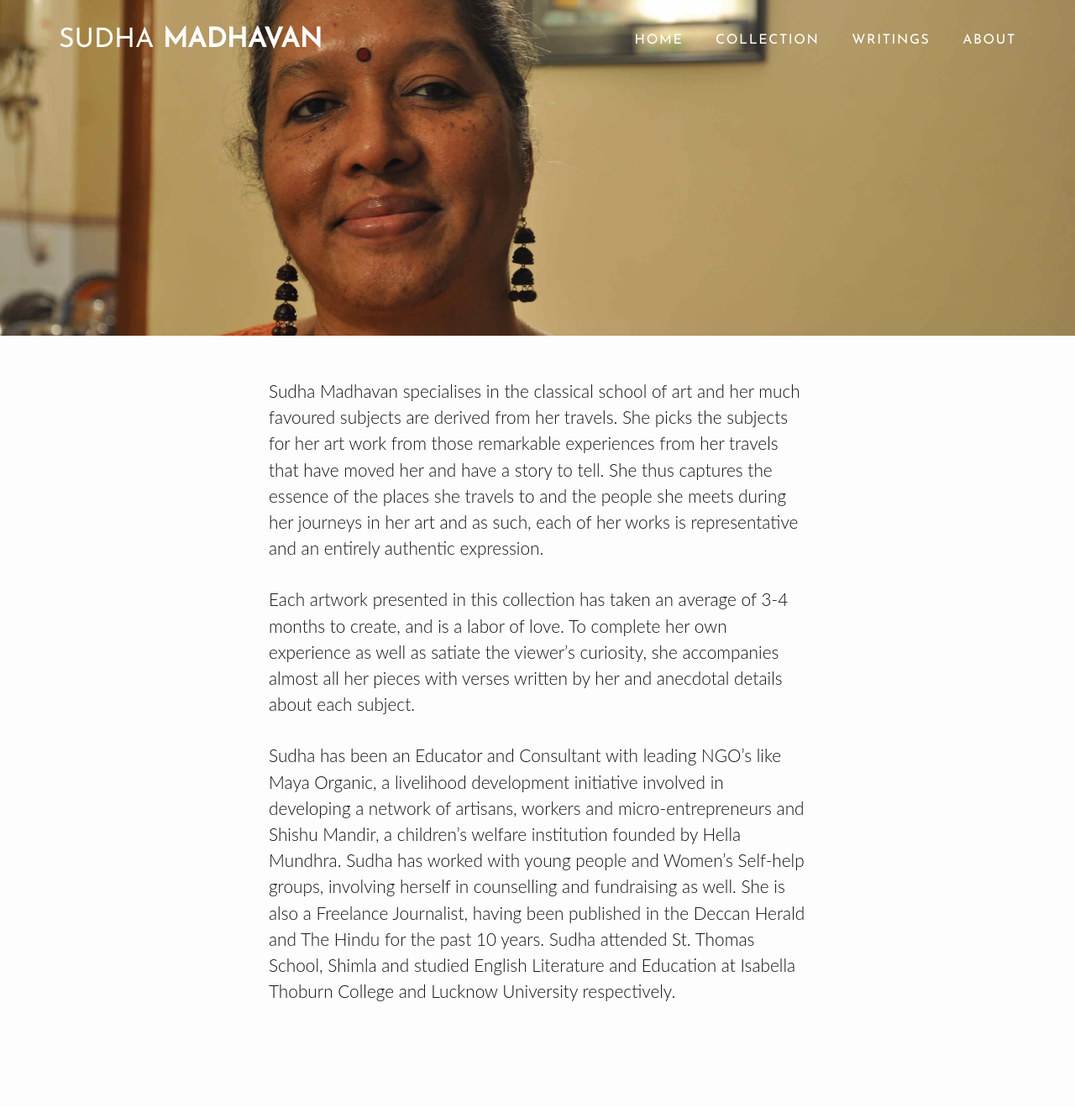
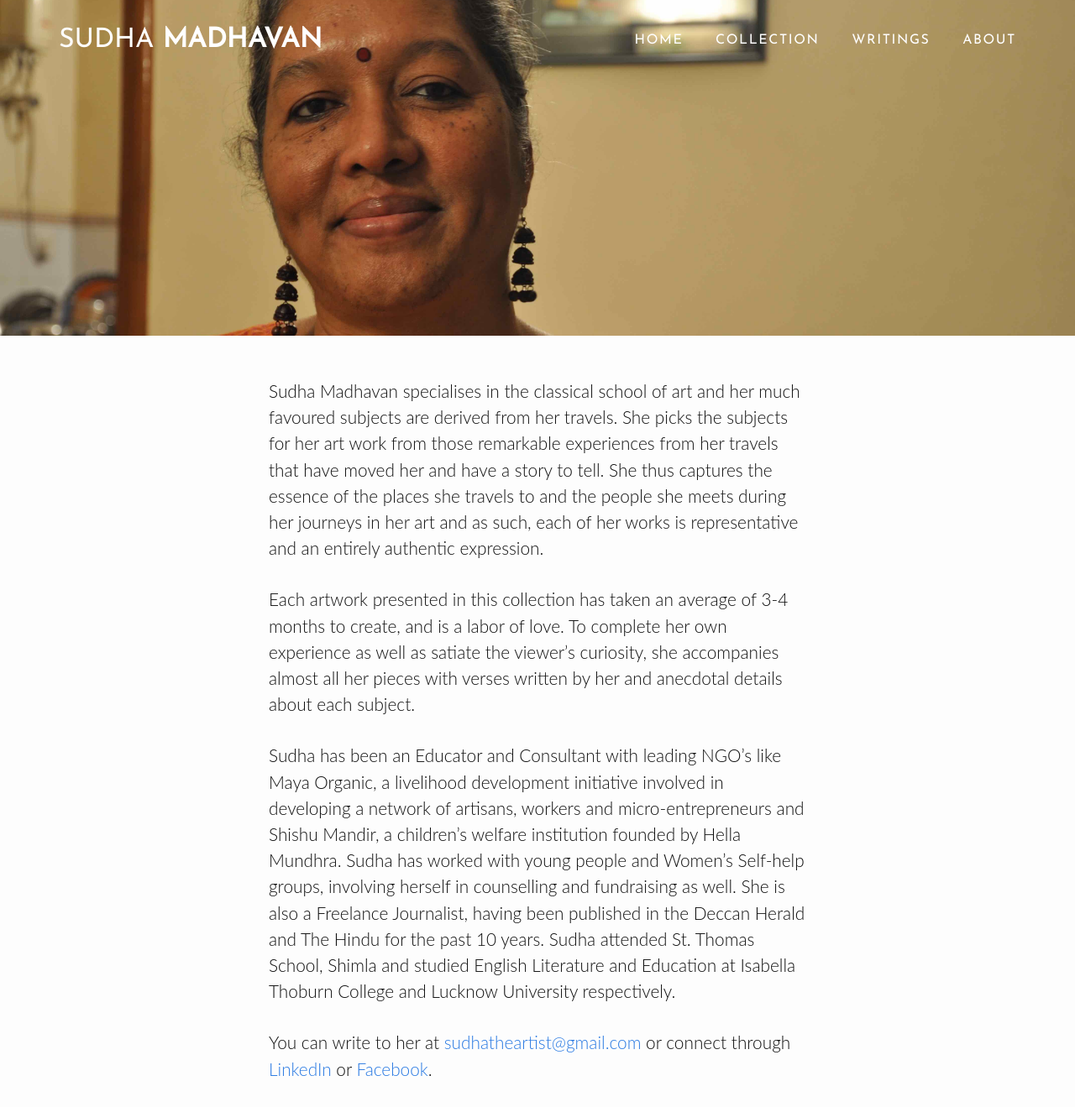
Before and after one commit to vasudhamadhavan/sudha, a Jekyll site: the page built from about.md, in a window 1280 px wide. Shown: the whole page at 84% size. Built offline with Jekyll 4.4.1, drawn with Linux system fonts in a browser that asks for light colours; some web fonts are replaced; before the commit the page ends 1226 px from its top, so only the background shows below that.

Commit message:
Add social links

```diff
--- a/about.md
+++ b/about.md
@@ -9,3 +9,5 @@ Sudha Madhavan specialises in the classical school of art and her much favoured
 Each artwork presented in this collection has taken an average of 3-4 months to create, and is a labor of love. To complete her own experience as well as satiate the viewer's curiosity, she accompanies almost all her pieces with verses written by her and anecdotal details about each subject.
 
 Sudha has been an Educator and Consultant with leading NGO’s like Maya Organic, a livelihood development initiative involved in developing a network of artisans, workers and micro-entrepreneurs and Shishu Mandir, a children’s welfare institution founded by Hella Mundhra. Sudha has worked with young people and Women’s Self-help groups, involving herself in counselling and fundraising as well. She is also a Freelance Journalist, having been published in the Deccan Herald and The Hindu for the past 10 years. Sudha attended St. Thomas School, Shimla and studied English Literature and Education at Isabella Thoburn College and Lucknow University respectively.
+
+You can write to her at [sudhatheartist@gmail.com](mailto:sudhatheartist@gmail.com) or connect through <a href='https://www.linkedin.com/in/sudha-madhavan-07330053' target='_blank'>LinkedIn</a> or <a href='https://www.facebook.com/sudhatravelart' target='_blank'>Facebook</a>.
```
